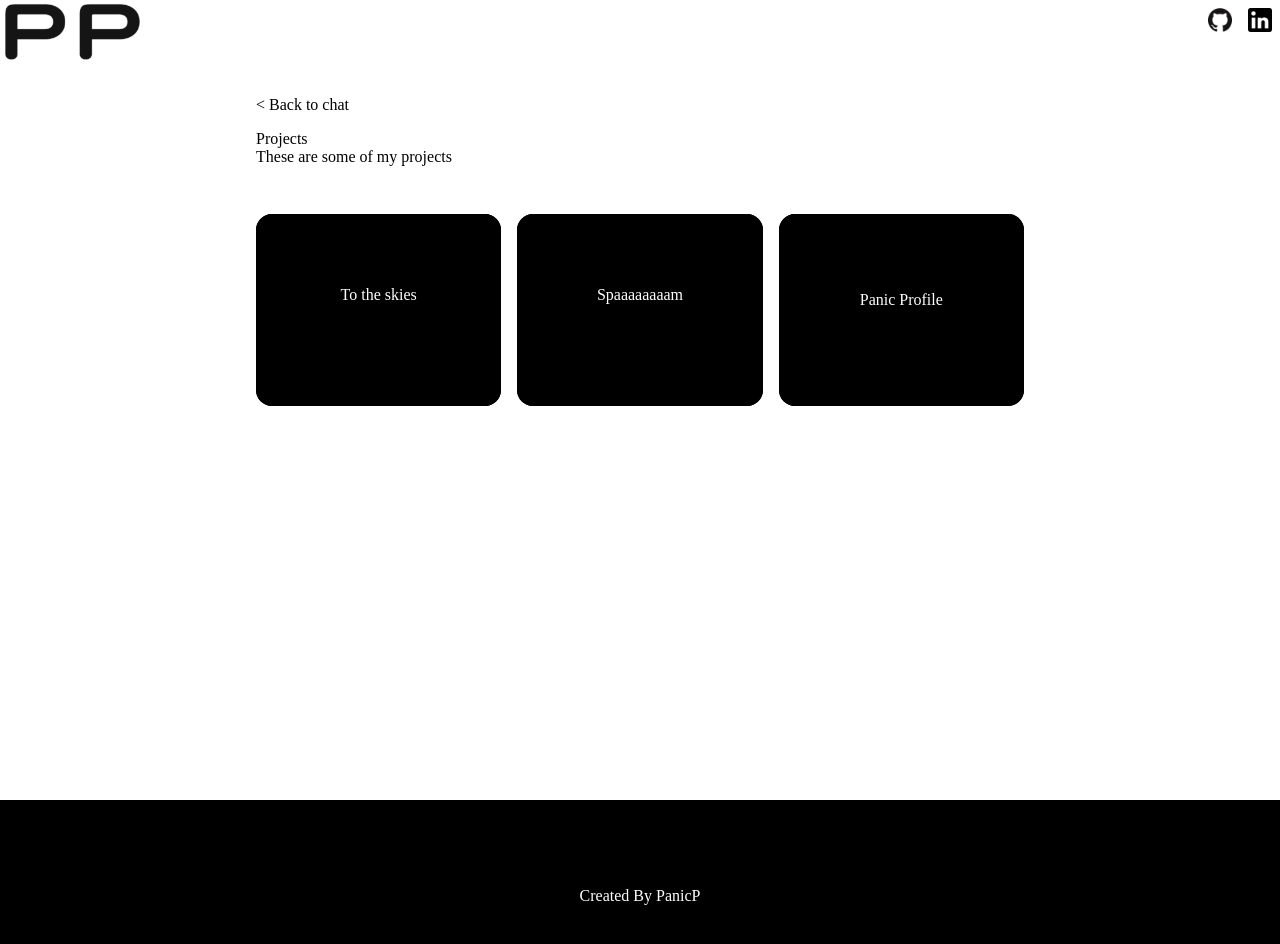
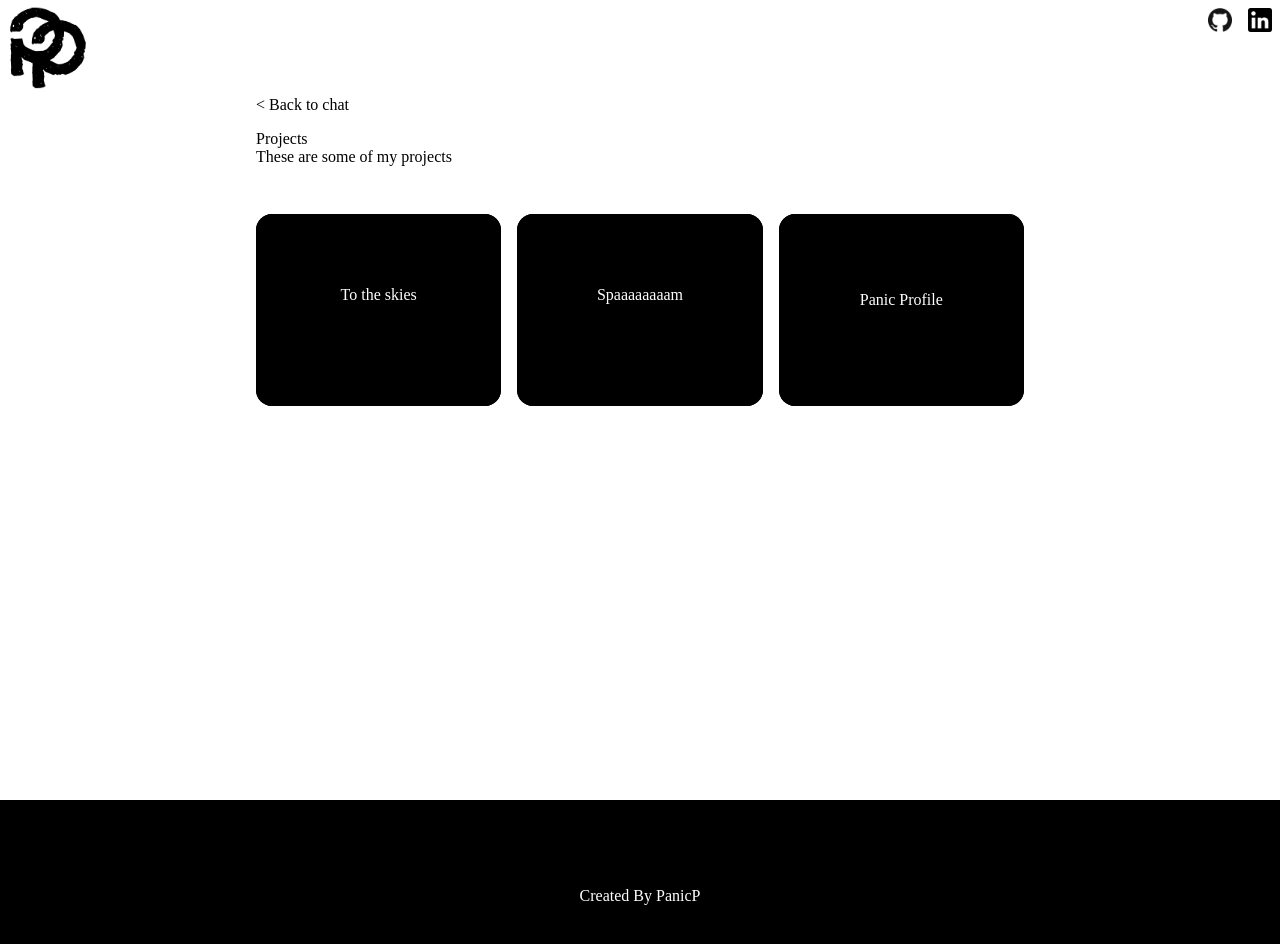
Before and after one commit to PanicP/panicp-profile, a React app: page /project in a window 1280 px wide. Shown: the top 944 px of the page. Built offline with nearby package versions, Linux system fonts and the light colour scheme; a web font is replaced by a local one.

Commit message:
wip: add new pp logo

```diff
--- a/src/components/layout/ProjectLayout.tsx
+++ b/src/components/layout/ProjectLayout.tsx
@@ -1,7 +1,7 @@
 import React from 'react'
 import GithubIcon from 'Static/pictures/github.png'
 import LinkedinIcon from 'Static/pictures/linkedin.png'
-import PPIcon from 'Static/pictures/pp.png'
+import PPIcon from 'Static/pictures/pplogo.svg'
 import './ProjectLayout.scss'
 
 interface DefaultLayout {
@@ -24,8 +24,8 @@ const ProjectLayout = ({ children }: DefaultLayout) => (
           className="icon"
           src={PPIcon}
           alt="github"
-          width={144}
-          height={64}
+          width={96}
+          height={96}
         />
       </div>
       <div className="project">{children}</div>
```
Also changed, not shown: src/static/pictures/pplogo.svg (added).
